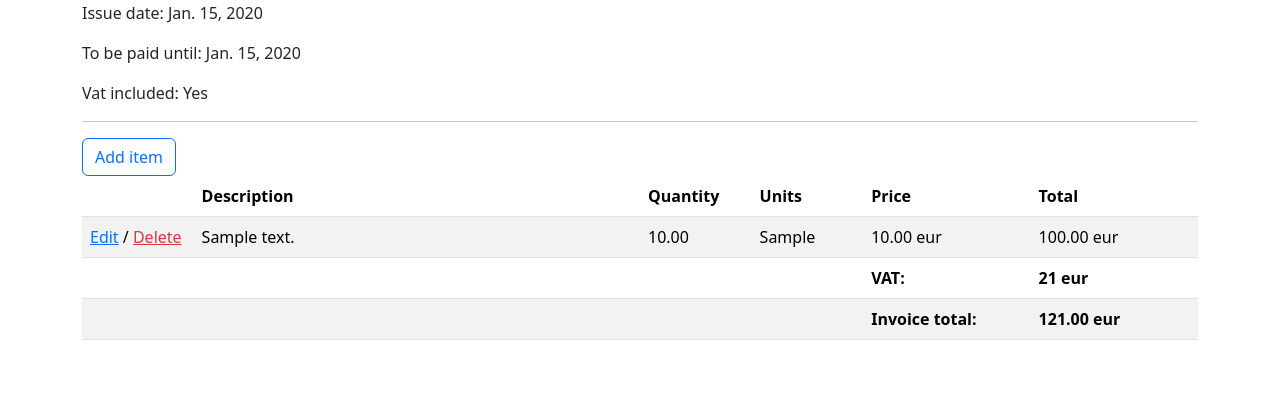
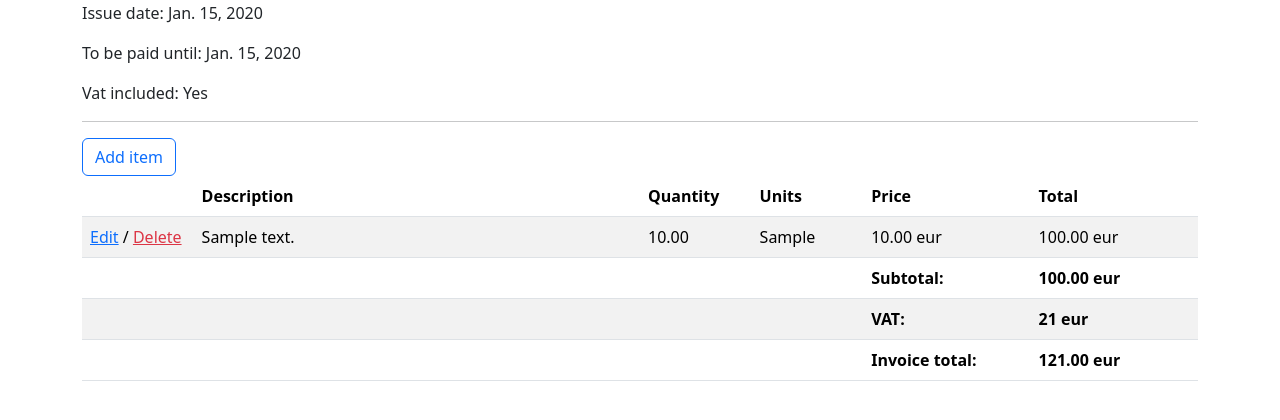
Before and after one commit to tadas-jnl/Invoicing, a Django app: page /billing/invoice/1/ in a window 1280 px wide. Shown: the part 278-698 px from the top of the page. Run offline with Django 5.2, Linux system fonts and the light colour scheme; a user stored in the database is signed in; tables that the repository leaves empty hold one stand-in row (values such as "Sample post").

Commit message:
added subtotal to invoice_detail template

```diff
--- a/invoices/billing/templates/billing/invoice_detail.html
+++ b/invoices/billing/templates/billing/invoice_detail.html
@@ -45,6 +45,14 @@
             <td></td>
             <td></td>
             <td></td>
+            <td><strong>Subtotal:</strong></td>
+            <td><strong>{{ invoice.subtotal }} eur</strong></td>
+        </tr>
+        <tr>
+            <td></td>
+            <td></td>
+            <td></td>
+            <td></td>
             <td><strong>VAT:</strong></td>
             <td><strong>{{ invoice.vat_amount }} eur</strong></td>
         </tr>
--- a/invoices/invoices/settings.py
+++ b/invoices/invoices/settings.py
@@ -16,7 +16,7 @@ from pathlib import Path
 BASE_DIR = Path(__file__).resolve().parent.parent
 
 #imports allowed hosts from .env
-ALLOWED_HOSTS = config('ALLOWED_HOSTS').split(',')
+ALLOWED_HOSTS = config('ALLOWED_HOSTS',  default='127.0.0.1,localhost').split(',')
 
 # Quick-start development settings - unsuitable for production
 # See https://docs.djangoproject.com/en/5.2/howto/deployment/checklist/
```
